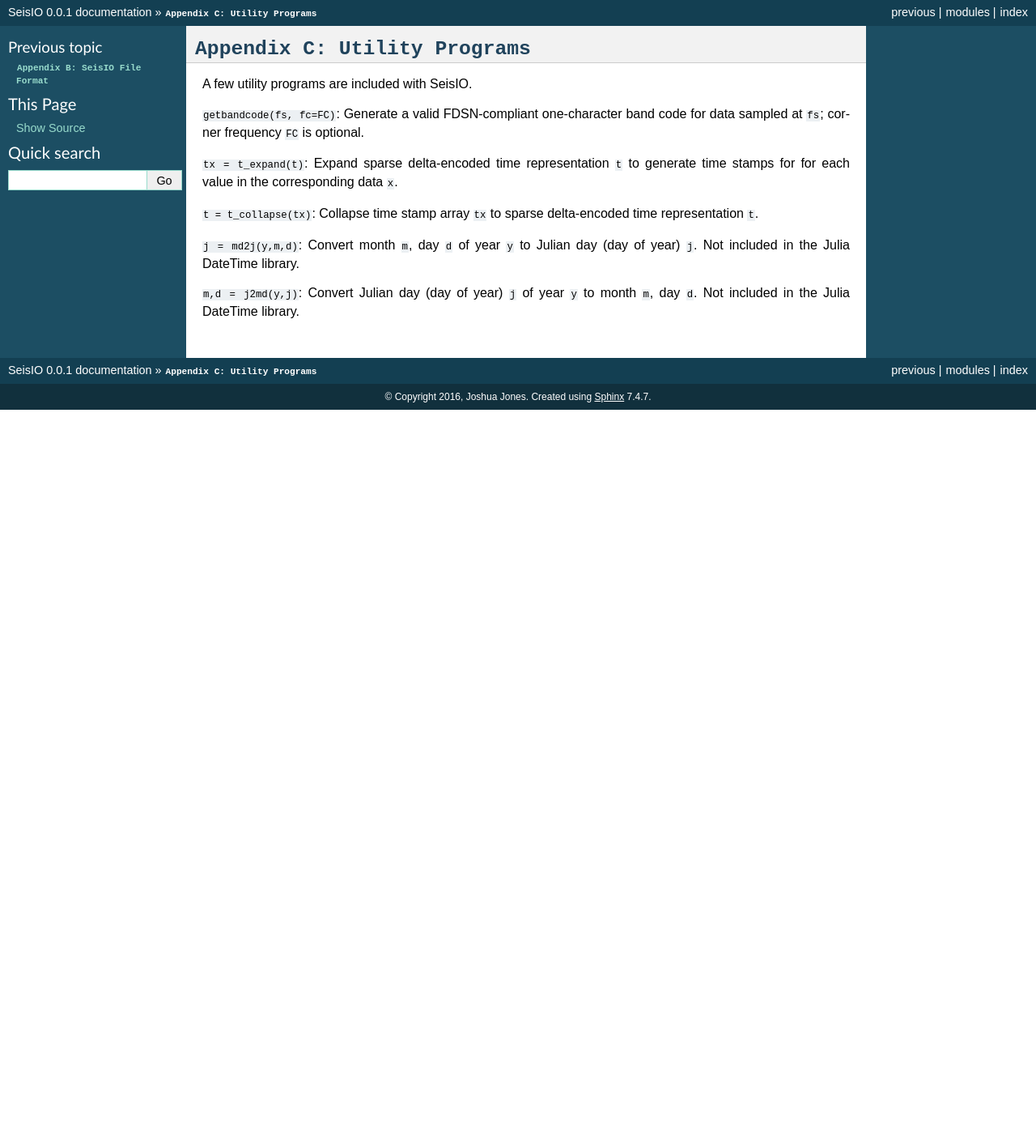
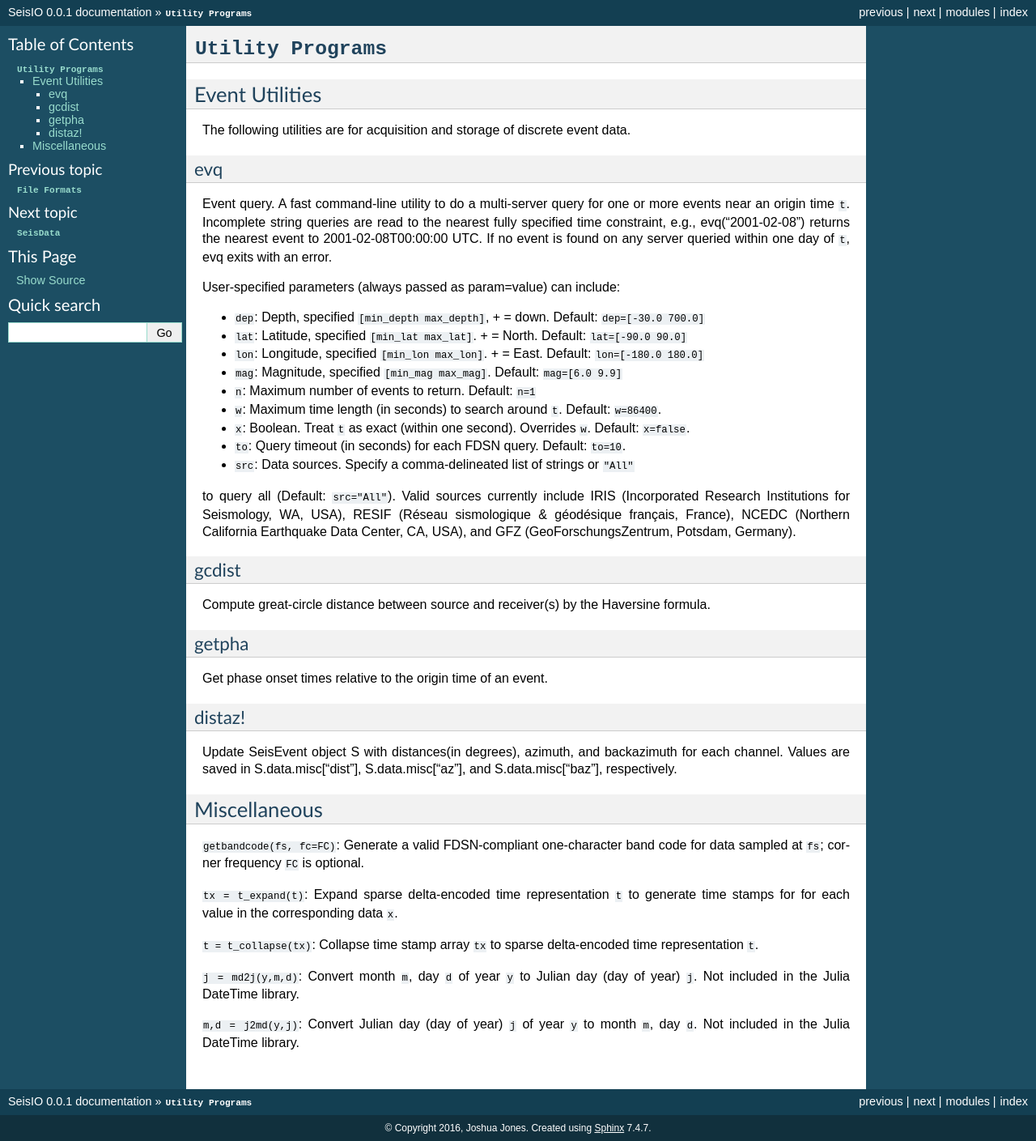
Before and after one commit to jpjones76/SeisIO.jl, a Sphinx documentation site: the page built from docs/src/utils.rst, in a window 1280 px wide. Shown: the whole page at 81% size. Built offline with Sphinx 7.4.7, drawn with Linux system fonts in a browser that asks for light colours; before the commit the page ends 900 px from its top, so only the background shows below that.

Commit message:
Docs update
Former-commit-id: 11ef84a73a7fdecf1c8b0e5f32dd3e9433e4ab21
Former-commit-id: 585cc89941f1f32cc713583a30113cb980643884

```diff
--- a/docs/index.rst
+++ b/docs/index.rst
@@ -17,7 +17,7 @@ Contents
    src/intro.rst
    src/webclients.rst
    src/fileformats.rst
+   src/utils.rst
    src/seisdata.rst
    src/seisdata_fields.rst
    src/seisdata_fileformat.rst
-   src/utils.rst
--- a/docs/src/utils.rst
+++ b/docs/src/utils.rst
@@ -1,10 +1,62 @@
 .. _utils:
 
-***********************************
-:mod:`Appendix C: Utility Programs`
-***********************************
-A few utility programs are included with SeisIO.
+***********************
+:mod:`Utility Programs`
+***********************
 
+Event Utilities
+===============
+The following utilities are for acquisition and storage of discrete event data.
+
+evq
+---
+Event query. A fast command-line utility to do a multi-server query for one or
+more events near an origin time ``t``.  Incomplete string queries are read to
+the nearest fully specified time constraint, e.g., evq("2001-02-08") returns
+the nearest event to 2001-02-08T00:00:00 UTC. If no event is found on any
+server queried within one day of ``t``, evq exits with an error.
+
+User-specified parameters (always passed as param=value) can include:
+
+* ``dep``: Depth, specified ``[min_depth max_depth]``, + = down. Default: ``dep=[-30.0 700.0]``
+
+* ``lat``: Latitude, specified ``[min_lat max_lat]``. + = North. Default: ``lat=[-90.0 90.0]``
+
+* ``lon``: Longitude, specified ``[min_lon max_lon]``. + = East. Default: ``lon=[-180.0 180.0]``
+
+* ``mag``: Magnitude, specified ``[min_mag max_mag]``. Default: ``mag=[6.0 9.9]``
+
+* ``n``: Maximum number of events to return. Default: ``n=1``
+
+* ``w``: Maximum time length (in seconds) to search around ``t``. Default: ``w=86400``.
+
+* ``x``: Boolean. Treat ``t`` as exact (within one second). Overrides ``w``. Default: ``x=false``.
+
+* ``to``: Query timeout (in seconds) for each FDSN query. Default: ``to=10``.
+
+* ``src``: Data sources. Specify a comma-delineated list of strings or ``"All"``
+to query all (Default: ``src="All"``). Valid sources currently include IRIS
+(Incorporated Research Institutions for Seismology, WA, USA), RESIF (Réseau
+sismologique & géodésique français, France), NCEDC (Northern California
+Earthquake Data Center, CA, USA), and GFZ (GeoForschungsZentrum, Potsdam,
+Germany).
+
+gcdist
+------
+Compute great-circle distance between source and receiver(s) by the Haversine formula.
+
+getpha
+------
+Get phase onset times relative to the origin time of an event.
+
+distaz!
+-------
+Update SeisEvent object S with distances(in degrees), azimuth, and backazimuth
+for each channel. Values are saved in S.data.misc["dist"], S.data.misc["az"],
+and S.data.misc["baz"], respectively.
+
+Miscellaneous
+=============
 ``getbandcode(fs, fc=FC)``: Generate a valid FDSN-compliant one-character band code for data sampled at ``fs``; corner frequency ``FC`` is optional.
 
 ``tx = t_expand(t)``: Expand sparse delta-encoded time representation ``t`` to generate time stamps for for each value in the corresponding data ``x``.
```
Also changed, not shown: docs/src/intro.rst (+4 -4 lines), docs/src/seisdata.rst (+15 -15 lines), docs/src/seisdata_fields.rst (+36 -1 lines), docs/src/seisdata_fileformat.rst (+43 -8 lines), 6 other files.
